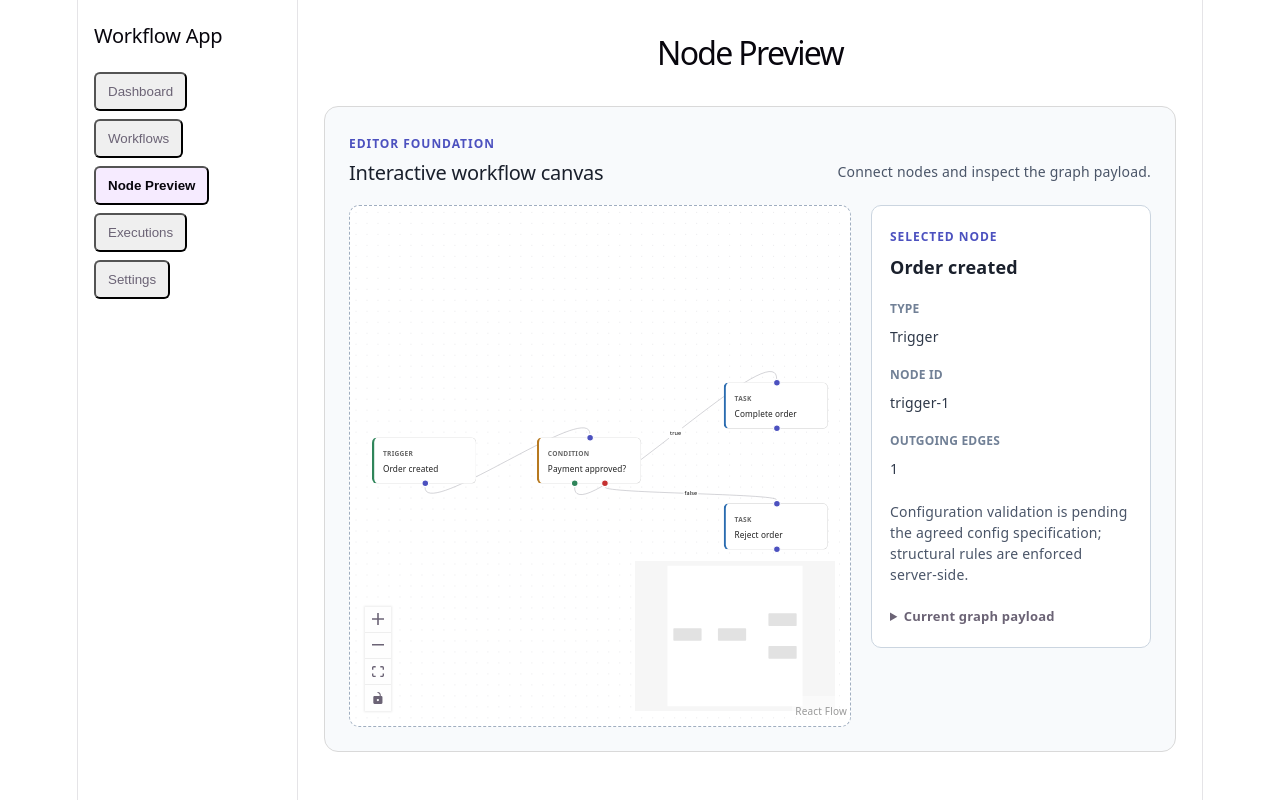
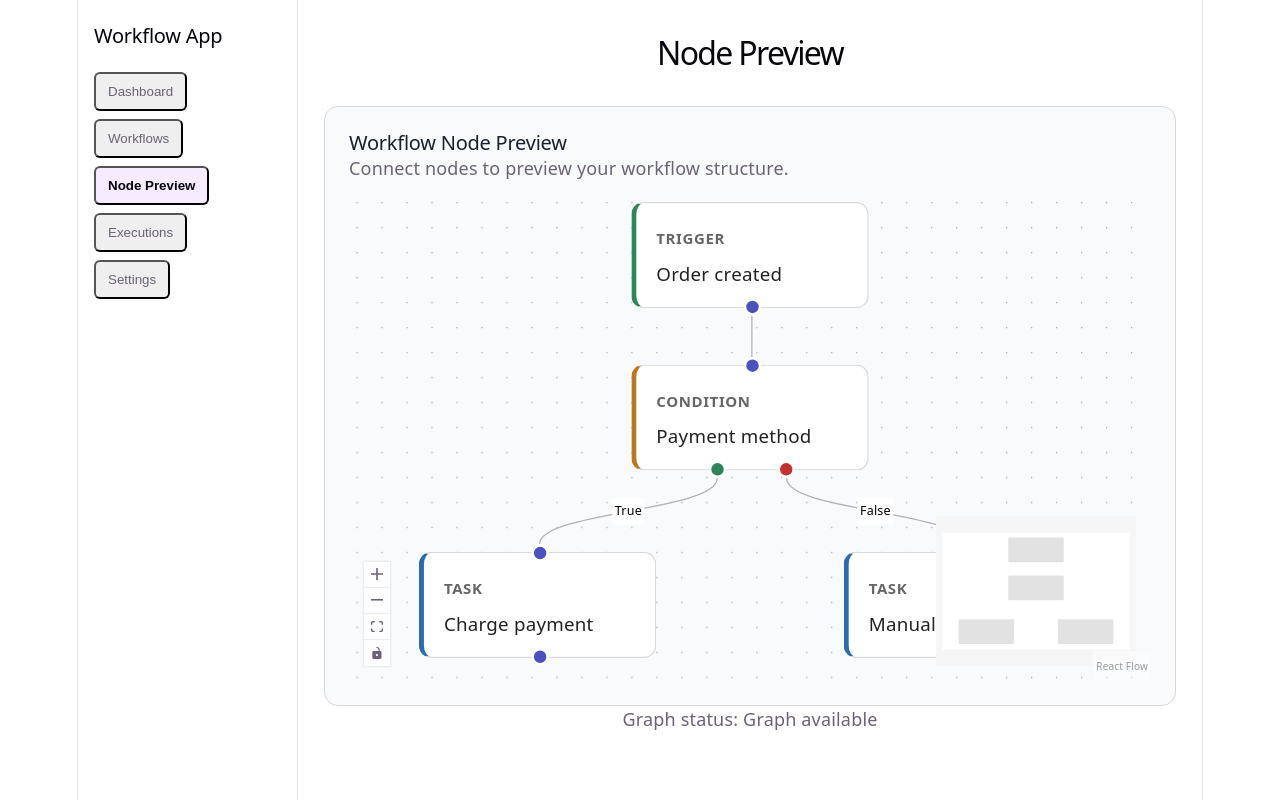
Before and after one commit to SLBytes15/workflow-orchestration-engine, a React (Vite) app in the folder frontend/: page / in a window 1280 px wide. Both pictures are taken after a click on the button "Node Preview". Built offline with nearby package versions, Linux system fonts and the light colour scheme.

Commit message:
feat: connect workflow creation to backend

```diff
--- a/frontend/src/App.tsx
+++ b/frontend/src/App.tsx
@@ -3,6 +3,7 @@ import { useState } from 'react'
 import WorkflowsPage from './pages/WorkflowsPage'
 import Sidebar from './components/layout/Sidebar'
 import NodePreview from './components/workflow/nodes/NodePreview'
+import type { WorkflowGraph } from './api/workflowApi'
 import './App.css'
 
 type Page =
@@ -14,6 +15,8 @@ type Page =
 
 function App() {
   const [activePage, setActivePage] = useState<Page>('Dashboard')
+  const [workflowGraph, setWorkflowGraph] =
+    useState<WorkflowGraph | null>(null)
 
   return (
     <div className="app-layout">
@@ -27,16 +30,22 @@ function App() {
           <>
             <h1>Dashboard</h1>
             <p>Welcome to the Workflow App.</p>
-            <WorkflowsPage />
+            <WorkflowsPage graph={workflowGraph} />
           </>
         )}
 
-        {activePage === 'Workflows' && <WorkflowsPage />}
+        {activePage === 'Workflows' && (
+          <WorkflowsPage graph={workflowGraph} />
+        )}
 
         {activePage === 'Node Preview' && (
           <>
             <h1>Node Preview</h1>
-            <NodePreview />
+            <NodePreview onGraphChange={setWorkflowGraph} />
+            <p>
+              Graph status:{' '}
+              {workflowGraph ? 'Graph available' : 'Waiting for graph'}
+            </p>
           </>
         )}
 
--- /dev/null
+++ b/frontend/src/api/workflowApi.ts
@@ -0,0 +1,59 @@
+
+export type WorkflowGraph = {
+  version: 1
+  nodes: Array<{
+    id: string
+    type: 'trigger' | 'task' | 'condition'
+    position: { x: number; y: number }
+    data: {
+      type: 'trigger' | 'task' | 'condition'
+      label: string
+      [key: string]: unknown
+    }
+  }>
+  edges: Array<{
+    id: string
+    source: string
+    target: string
+    sourceHandle?: string
+    targetHandle?: string
+    data?: unknown
+  }>
+}
+
+export type CreateWorkflowRequest = {
+  name: string
+  description?: string
+  graph: WorkflowGraph
+}
+
+export async function createWorkflow(
+  input: CreateWorkflowRequest,
+  tenantApiKey: string,
+) {
+  const response = await fetch('http://localhost:3000/api/workflows', {
+    method: 'POST',
+    headers: {
+      'Content-Type': 'application/json',
+      'X-API-Key': tenantApiKey,
+    },
+    body: JSON.stringify(input),
+  })
+
+ if (!response.ok) {
+  const result = await response.json().catch(() => null)
+
+  const details = result?.error?.details
+
+  if (Array.isArray(details) && details.length > 0) {
+    throw new Error(details.join('\n'))
+  }
+
+  throw new Error(
+    result?.error?.message ??
+      `Create workflow failed (HTTP ${response.status})`,
+  )
+}
+
+  return response.json()
+}
--- a/frontend/src/components/workflow/nodes/NodePreview.tsx
+++ b/frontend/src/components/workflow/nodes/NodePreview.tsx
@@ -1,4 +1,5 @@
-import { useCallback, useMemo, useState } from "react";
+
+import { useCallback, useEffect, useMemo } from "react";
 import {
   addEdge,
   Background,
@@ -8,138 +9,137 @@ import {
   useEdgesState,
   useNodesState,
   type Connection,
-  type NodeTypes,
+  type Edge,
+  type Node,
 } from "@xyflow/react";
 import "@xyflow/react/dist/style.css";
 
+import TriggerNode from "./TriggerNode";
+import TaskNode from "./TaskNode";
 import ConditionNode from "./ConditionNode";
-import TaskNode from "./TaskNode";
-import TriggerNode from "./TriggerNode";
-import {
-  HANDLE,
-  NODE_KIND_LABEL,
-  type WorkflowFlowEdge,
-  type WorkflowFlowNode,
-  type WorkflowGraph,
-} from "./node.types";
-import "./node.css";
+import type { WorkflowGraph } from "../../../api/workflowApi";
 
-const nodeTypes: NodeTypes = {
+type NodePreviewProps = {
+  onGraphChange?: (graph: WorkflowGraph) => void;
+};
+
+const initialNodes: Node[] = [
+  {
+    id: "trigger-1",
+    type: "trigger",
+    position: { x: 250, y: 50 },
+    data: {
+      type: "trigger",
+      label: "Order created",
+    },
+  },
+  {
+    id: "condition-1",
+    type: "condition",
+    position: { x: 250, y: 180 },
+    data: {
+      type: "condition",
+      label: "Payment method",
+    },
+  },
+  {
+    id: "task-1",
+    type: "task",
+    position: { x: 80, y: 330 },
+    data: {
+      type: "task",
+      label: "Charge payment",
+    },
+  },
+  {
+    id: "task-2",
+    type: "task",
+    position: { x: 420, y: 330 },
+    data: {
+      type: "task",
+      label: "Manual review",
+    },
+  },
+];
+
+const initialEdges: Edge[] = [
+  {
+    id: "edge-trigger-condition",
+    source: "trigger-1",
+    target: "condition-1",
+  },
+  {
+    id: "edge-condition-true",
+    source: "condition-1",
+    sourceHandle: "true",
+    target: "task-1",
+    label: "True",
+  },
+  {
+    id: "edge-condition-false",
+    source: "condition-1",
+    sourceHandle: "false",
+    target: "task-2",
+    label: "False",
+  },
+];
+
+const nodeTypes = {
   trigger: TriggerNode,
   task: TaskNode,
   condition: ConditionNode,
 };
 
-/**
- * Sample graph demonstrating the agreed contract:
- *   trigger-1 ──► condition-1
- *                      ├─ true  ──► task-approved
- *                      └─ false ──► task-rejected
- *
- * Condition sourceHandles are literally "true" and "false" — the only
- * routing mechanism the execution engine uses. No fake persistence or
- * execution lives here; the canvas only edits the graph.
- */
-const initialNodes: WorkflowFlowNode[] = [
-  {
-    id: "trigger-1",
-    type: "trigger",
-    position: { x: 80, y: 200 },
-    data: { type: "trigger", label: "Order created" },
+function NodePreview({ onGraphChange }: NodePreviewProps) {
+  const [nodes, , onNodesChange] = useNodesState(initialNodes);
+  const [edges, setEdges, onEdgesChange] = useEdgesState(initialEdges);
+
+  const graphPayload: WorkflowGraph = useMemo(
+    () => ({
+      version: 1,
+      nodes: nodes.map((node) => ({
+        id: node.id,
+        type: node.type as "trigger" | "task" | "condition",
+        position: node.position,
+        data: {
+          ...node.data,
+          type: node.type as "trigger" | "task" | "condition",
+          label: String(node.data.label ?? ""),
         },
-  {
-    id: "condition-1",
-    type: "condition",
-    position: { x: 380, y: 200 },
-    data: { type: "condition", label: "Payment approved?" },
-  },
-  {
-    id: "task-approved",
-    type: "task",
-    position: { x: 720, y: 100 },
-    data: { type: "task", label: "Complete order" },
-  },
-  {
-    id: "task-rejected",
-    type: "task",
-    position: { x: 720, y: 320 },
-    data: { type: "task", label: "Reject order" },
-  },
-];
-
-const initialEdges: WorkflowFlowEdge[] = [
-  {
-    id: "edge-trigger-condition",
-    source: "trigger-1",
-    target: "condition-1",
-    sourceHandle: HANDLE.source,
-    targetHandle: HANDLE.target,
-  },
-  {
-    id: "edge-condition-true",
-    source: "condition-1",
-    target: "task-approved",
-    sourceHandle: HANDLE.branchTrue,
-    targetHandle: HANDLE.target,
-    label: "true",
-  },
-  {
-    id: "edge-condition-false",
-    source: "condition-1",
-    target: "task-rejected",
-    sourceHandle: HANDLE.branchFalse,
-    targetHandle: HANDLE.target,
-    label: "false",
-  },
-];
-
-function NodePreview() {
-  const [nodes, , onNodesChange] =
-    useNodesState<WorkflowFlowNode>(initialNodes);
-  const [edges, setEdges, onEdgesChange] =
-    useEdgesState<WorkflowFlowEdge>(initialEdges);
-  const [selectedNodeId, setSelectedNodeId] = useState<string | null>(
-    "trigger-1",
+      })),
+      edges: edges.map((edge) => ({
+        id: edge.id,
+        source: edge.source,
+        target: edge.target,
+        ...(edge.sourceHandle !== null
+          ? { sourceHandle: edge.sourceHandle }
+          : {}),
+        ...(edge.targetHandle !== null
+          ? { targetHandle: edge.targetHandle }
+          : {}),
+        ...(edge.data !== undefined ? { data: edge.data } : {}),
+      })),
+    }),
+    [nodes, edges],
   );
 
-  const selectedNode = useMemo(
-    () => nodes.find((node) => node.id === selectedNodeId) ?? null,
-    [nodes, selectedNodeId],
-  );
+  useEffect(() => {
+    onGraphChange?.(graphPayload);
+  }, [graphPayload, onGraphChange]);
 
-  // `addEdge` preserves connection.sourceHandle automatically, so condition
-  // branch handles survive a round-trip without extra wiring.
   const onConnect = useCallback(
     (connection: Connection) => {
-      setEdges((current) => addEdge(connection, current));
+      setEdges((currentEdges) => addEdge(connection, currentEdges));
     },
     [setEdges],
   );
 
-  // The canvas does not transform the graph before showing it; the
-  // payload displayed in the UI is what would be sent to the API.
-  const graphPayload: WorkflowGraph = useMemo(
-    () => ({ version: 1, nodes, edges }),
-    [nodes, edges],
-  );
+  return (
+    <section className="node-preview">
+      <h2>Workflow Node Preview</h2>
+      <p>Connect nodes to preview your workflow structure.</p>
 
-  return (
-    <section className="node-preview" aria-labelledby="node-preview-title">
-      <div className="node-preview__heading">
-        <div>
-          <p className="node-preview__eyebrow">Editor foundation</p>
-          <h2 id="node-preview-title">Interactive workflow canvas</h2>
-        </div>
-        <p className="node-preview__hint">
-          Connect nodes and inspect the graph payload.
-        </p>
-      </div>
-
-      <div className="node-preview__workspace">
-        <div
-          className="node-preview__canvas"
-          aria-label="Workflow graph canvas"
-        >
+      <div style={{ width: "100%", height: "500px" }}>
         <ReactFlow
           nodes={nodes}
           edges={edges}
@@ -147,63 +147,13 @@ function NodePreview() {
           onNodesChange={onNodesChange}
           onEdgesChange={onEdgesChange}
           onConnect={onConnect}
-            onNodeClick={(_, node) => setSelectedNodeId(node.id)}
-            onPaneClick={() => setSelectedNodeId(null)}
           fitView
-            nodesConnectable
-            edgesReconnectable
         >
           <Background />
           <Controls />
           <MiniMap />
         </ReactFlow>
       </div>
-
-        <aside className="node-preview__details" aria-live="polite">
-          <p className="node-preview__eyebrow">Selected node</p>
-          {selectedNode ? (
-            <>
-              <h3>{selectedNode.data.label}</h3>
-              <dl>
-                <div>
-                  <dt>Type</dt>
-                  <dd>{NODE_KIND_LABEL[selectedNode.data.type]}</dd>
-                </div>
-                <div>
-                  <dt>Node id</dt>
-                  <dd>{selectedNode.id}</dd>
-                </div>
-                <div>
-                  <dt>Outgoing edges</dt>
-                  <dd>
-                    {
-                      edges.filter((e) => e.source === selectedNode.id)
-                        .length
-                    }
-                  </dd>
-                </div>
-                {selectedNode.data.type === "condition" && (
-                  <div>
-                    <dt>Branch handles</dt>
-                    <dd>true, false</dd>
-                  </div>
-                )}
-              </dl>
-            </>
-          ) : (
-            <p className="node-preview__hint">No node selected.</p>
-          )}
-
-          <p className="node-preview__note">
-            Configuration validation is pending the agreed config
-            specification; structural rules are enforced server-side.
-          </p>
-          <details className="node-preview__payload">
-            <summary>Current graph payload</summary>
-            <pre>{JSON.stringify(graphPayload, null, 2)}</pre>
-          </details>
-        </aside>
-      </div>
     </section>
   );
 }
```
Also changed, not shown: frontend/src/pages/WorkflowsPage.tsx (+183 -35 lines), frontend/src/pages/WorkflowsPage.css (line endings or trailing spaces). Lines whose indentation alone changed are shown as unchanged.
